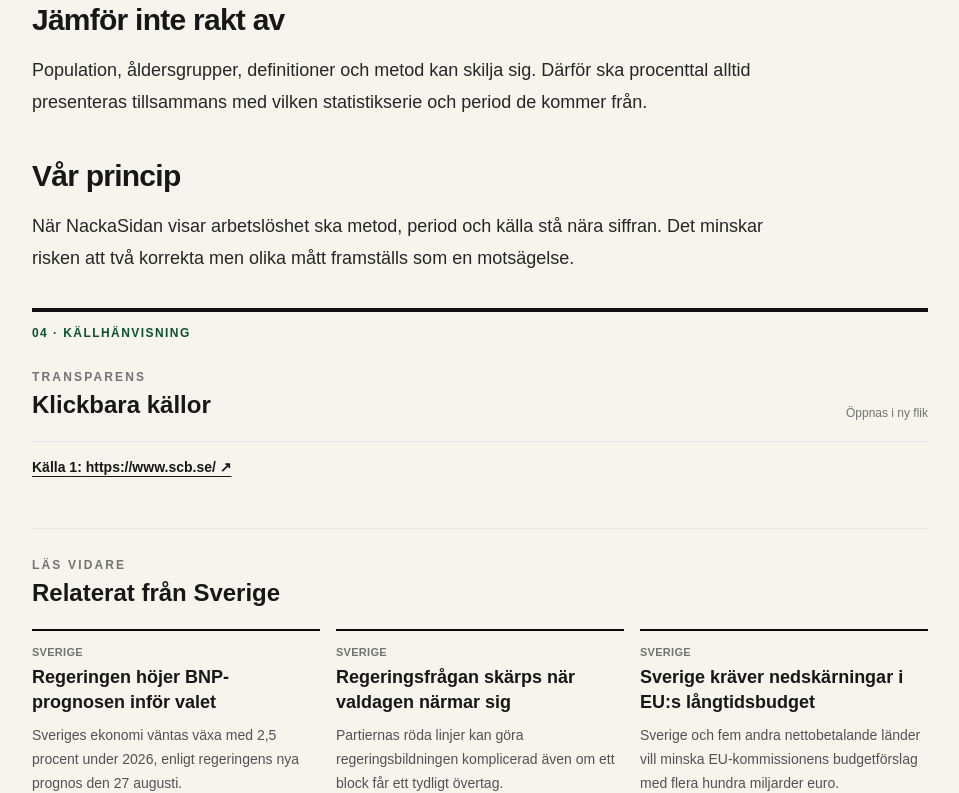
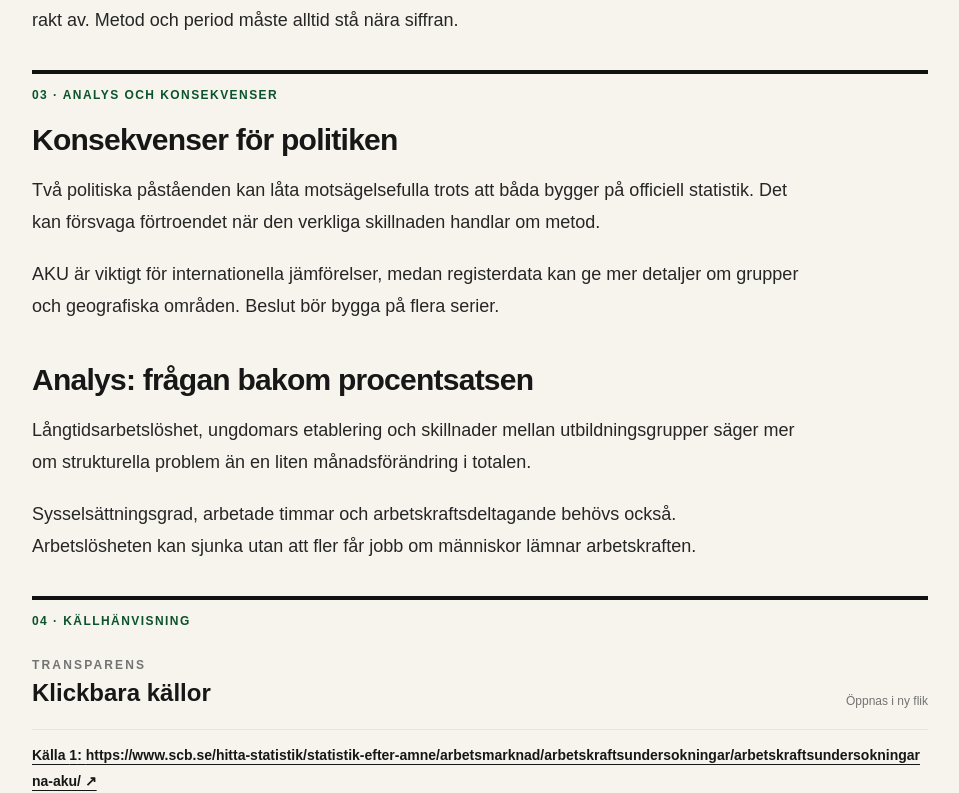
Before and after one commit to Djurgarden2019/NackaSidan-2026, a Next.js app: page /sverige/artikel/arbetsloshet-varfor-siffrorna-skiljer-sig in a window 1280 px wide. Shown: the part 1007-1800 px from the top of the page, without its empty margins (160-1119 px from the left). Built offline with nearby package versions, Linux system fonts and the light colour scheme.

Commit message:
Launch finish 564: deepen Sweden coverage

```diff
--- a/content/swedenArticles220.ts
+++ b/content/swedenArticles220.ts
@@ -1,13 +1,107 @@
-export type SwedenArticle220={slug:string;section:string;title:string;intro:string;publishedAt:string;updatedAt:string;status:'published'|'verify-before-publish';sourceUrls:string[];body:{heading?:string;paragraphs:string[]}[];tags:string[];region?:string};
-export const swedenArticles220:SwedenArticle220[]=[
-{slug:'regeringen-hojer-bnp-prognosen-2026',section:'ekonomi',title:'Regeringen höjer BNP-prognosen inför valet',intro:'Sveriges ekonomi väntas växa med 2,5 procent under 2026, enligt regeringens nya prognos den 27 augusti.',publishedAt:'2026-08-27T18:30:00+02:00',updatedAt:'2026-08-27T18:30:00+02:00',status:'published',sourceUrls:['https://www.reuters.com/world/europe/swedish-government-raises-gdp-forecast-ahead-september-election-2026-08-27/'],body:[{heading:'Starkare prognos',paragraphs:['Regeringen höjer prognosen för BNP-tillväxten 2026 från 2,3 till 2,5 procent. Prognosen för 2027 ligger kvar på 2,5 procent.']},{heading:'Valfrågan',paragraphs:['Lägre inflation och en förbättrad arbetsmarknad stärker regeringens ekonomiska berättelse, medan många hushåll fortfarande upplever pressade marginaler.']}],tags:['Ekonomi','BNP','Valet 2026'],region:'Sverige'},
-{slug:'valrorelsen-regeringsfragan-skarps',section:'politik',title:'Regeringsfrågan skärps när valdagen närmar sig',intro:'Partiernas röda linjer kan göra regeringsbildningen komplicerad även om ett block får ett tydligt övertag.',publishedAt:'2026-08-27T19:25:00+02:00',updatedAt:'2026-08-27T19:25:00+02:00',status:'published',sourceUrls:['https://www.svt.se/nyheter/inrikes/senaste-nytt-om-val-2026'],body:[{heading:'Tre veckor kvar',paragraphs:['SVT:s löpande valbevakning visar att regeringsalternativen och partiernas krav får en allt större roll inför valdagen den 13 september.']},{heading:'Fler än två block',paragraphs:['Centerpartiets och Kristdemokraternas olika hållning till Sverigedemokraterna illustrerar varför mandatfördelningen inte ensam avgör vilken regering som kan bildas.']}],tags:['Valet 2026','Regeringsbildning','Politik'],region:'Sverige'},
-{slug:'sverige-kraver-mindre-eu-budget',section:'politik',title:'Sverige kräver nedskärningar i EU:s långtidsbudget',intro:'Sverige och fem andra nettobetalande länder vill minska EU-kommissionens budgetförslag med flera hundra miljarder euro.',publishedAt:'2026-08-27T17:40:00+02:00',updatedAt:'2026-08-27T17:40:00+02:00',status:'published',sourceUrls:['https://www.reuters.com/business/six-eu-net-contributors-demand-hundreds-billions-cuts-blocs-long-term-budget-2026-08-27/'],body:[{heading:'Gemensamt krav',paragraphs:['Tyskland, Danmark, Nederländerna, Österrike, Finland och Sverige anser att EU:s föreslagna långtidsbudget på omkring två biljoner euro är för stor.']},{heading:'Prioriteringar',paragraphs:['Länderna vill prioritera försvar, konkurrenskraft, migration och europeisk suveränitet och motsätter sig ny gemensam upplåning.']}],tags:['EU','Budget','Sverige'],region:'Sverige'},
-{slug:'valet-2026-viktiga-datum',section:'politik',title:'Valet 2026: datumen du behöver ha koll på',intro:'Sverige går till val den 13 september 2026. Här är de viktigaste hållpunkterna inför riksdags-, region- och kommunvalen.',publishedAt:'2026-08-13T18:00:00+02:00',updatedAt:'2026-08-13T18:00:00+02:00',status:'published',sourceUrls:['https://www.val.se/'],body:[{heading:'Valdagen',paragraphs:['Valdagen är söndagen den 13 september 2026. Väljarna röstar samtidigt till riksdagen, regionfullmäktige och kommunfullmäktige.']},{heading:'Förtidsröstningen',paragraphs:['Förtidsröstningen i Sverige börjar den 26 augusti. Den som planerar att rösta tidigt bör kontrollera öppettider och röstningslokal hos Valmyndigheten eller kommunen.']},{heading:'Så bevakar vi valet',paragraphs:['NackaSidan samlar sakfrågor, opinionsmätningar, vallöften och faktakontroller. Fakta och analys ska hållas tydligt åtskilda och uppgifter som kan förändras ska källkontrolleras före publicering.']}],tags:['Valet 2026','Valmyndigheten','Politik'],region:'Sverige'},
-{slug:'sverige-ekonomi-laget-2026',section:'ekonomi',title:'Svensk ekonomi 2026: så läser du de viktigaste siffrorna',intro:'BNP, konsumtion, export och arbetsmarknad berättar olika delar av samma historia. Här är en guide till hur indikatorerna ska tolkas.',publishedAt:'2026-08-13T18:10:00+02:00',updatedAt:'2026-08-13T18:10:00+02:00',status:'published',sourceUrls:['https://www.scb.se/'],body:[{heading:'BNP visar helheten',paragraphs:['BNP används för att beskriva den samlade ekonomiska aktiviteten. Kvartalsförändringar kan vara ryckiga, vilket gör att utvecklingen också bör jämföras med motsvarande period året före.']},{heading:'Hushållen och exporten',paragraphs:['Hushållens konsumtion säger något om efterfrågan i Sverige medan exporten visar hur svenska företag påverkas av omvärlden. Tillsammans ger indikatorerna en bredare bild än ett enskilt BNP-tal.']},{heading:'Källan först',paragraphs:['Ekonomiska nyckeltal på NackaSidan ska dateras och länkas till primärkällan. När SCB reviderar statistik ska även artikelns uppdateringstid ändras.']}],tags:['Ekonomi','SCB','BNP'],region:'Sverige'},
-{slug:'arbetsloshet-varfor-siffrorna-skiljer-sig',section:'samhalle',title:'Arbetslösheten: därför kan två officiella siffror skilja sig',intro:'AKU och BAS mäter arbetsmarknaden på olika sätt. Skillnaden är viktig när arbetslöshetstal jämförs.',publishedAt:'2026-08-13T18:20:00+02:00',updatedAt:'2026-08-13T18:20:00+02:00',status:'published',sourceUrls:['https://www.scb.se/'],body:[{heading:'Olika statistiksystem',paragraphs:['SCB publicerar flera arbetsmarknadsmått. Arbetskraftsundersökningarna, AKU, bygger på en urvalsundersökning medan Befolkningens arbetsmarknadsstatus, BAS, huvudsakligen bygger på administrativa uppgifter.']},{heading:'Jämför inte rakt av',paragraphs:['Population, åldersgrupper, definitioner och metod kan skilja sig. Därför ska procenttal alltid presenteras tillsammans med vilken statistikserie och period de kommer från.']},{heading:'Vår princip',paragraphs:['När NackaSidan visar arbetslöshet ska metod, period och källa stå nära siffran. Det minskar risken att två korrekta men olika mått framställs som en motsägelse.']}],tags:['Arbetsmarknad','SCB','AKU','BAS'],region:'Sverige'},
-{slug:'goteborg-regionbevakning',section:'regioner',title:'Göteborg och Västsverige får en tydligare plats i Sverige-bevakningen',intro:'Näringsliv, bostäder, infrastruktur och välfärd blir fyra fasta spår i bevakningen av Göteborg och Västsverige.',publishedAt:'2026-08-13T19:20:00+02:00',updatedAt:'2026-08-13T19:20:00+02:00',status:'published',sourceUrls:['https://www.scb.se/'],body:[{heading:'Mer än en lokal nyhetslista',paragraphs:['Regional journalistik blir mer användbar när lokala händelser sätts i ett nationellt sammanhang. Därför kopplas Göteborgs utveckling till statistik om jobb, företagande, bostäder och befolkning.']},{heading:'Jämförbara data',paragraphs:['SCB används som grundkälla när regionala indikatorer jämförs. Geografisk nivå och period ska alltid anges så att läns- och kommunuppgifter inte blandas ihop.']}],tags:['Göteborg','Västsverige','Regioner'],region:'Göteborg & Västsverige'},
-{slug:'malmo-oresund-regionbevakning',section:'regioner',title:'Malmö och Öresund: regionen som kräver bevakning över kommungränserna',intro:'Arbetsmarknad, bostäder, transporter och företagande formar en region där utvecklingen ofta går tvärs över administrativa gränser.',publishedAt:'2026-08-13T19:25:00+02:00',updatedAt:'2026-08-13T19:25:00+02:00',status:'published',sourceUrls:['https://www.scb.se/'],body:[{heading:'Regionalt perspektiv',paragraphs:['Malmö och sydvästra Skåne påverkas av både svenska och gränsregionala flöden. Bevakningen ska därför skilja mellan kommunala fakta och bredare regionala analyser.']},{heading:'Fyra fasta områden',paragraphs:['Jobb, bostäder, transporter och näringsliv blir återkommande områden. Statistik ska dateras och knytas till rätt geografisk nivå.']}],tags:['Malmö','Öresund','Skåne'],region:'Malmö & Öresund'},
-{slug:'norrland-regionbevakning',section:'regioner',title:'Norra Sverige: investeringar, kompetens och samhällsservice i samma bevakning',intro:'Umeå, Västerbotten, Luleå och Norrbotten får en sammanhållen bevakning där tillväxt vägs mot kompetensförsörjning och offentlig service.',publishedAt:'2026-08-13T19:30:00+02:00',updatedAt:'2026-08-13T19:30:00+02:00',status:'published',sourceUrls:['https://www.scb.se/'],body:[{heading:'Snabb förändring kräver flera mått',paragraphs:['Stora investeringar säger inte ensamma hur en region utvecklas. Befolkning, sysselsättning, bostäder och kommunal service behöver följas parallellt.']},{heading:'Umeå och Luleå som nav',paragraphs:['Bevakningen använder Umeå och Luleå som regionala nav men ska också fånga utvecklingen i övriga Västerbotten och Norrbotten.']}],tags:['Norrland','Umeå','Luleå','Regional ekonomi'],region:'Norra Sverige'}
+export type SwedenArticle220 = { slug:string; section:string; title:string; intro:string; publishedAt:string; updatedAt:string; status:'published'|'verify-before-publish'; sourceUrls:string[]; body:{heading?:string;paragraphs:string[]}[]; tags:string[]; region?:string };
+
+const updatedAt = '2026-08-28T15:20:00+02:00';
+
+export const swedenArticles220: SwedenArticle220[] = [
+  {
+    slug:'regeringen-hojer-bnp-prognosen-2026', section:'ekonomi', title:'Regeringen höjer BNP-prognosen inför valet',
+    intro:'Sveriges ekonomi väntas växa med 2,5 procent under 2026, enligt regeringens nya prognos. Uppjusteringen är liten men politiskt betydelsefull inför valet.',
+    publishedAt:'2026-08-27T18:30:00+02:00', updatedAt, status:'published', region:'Sverige',
+    sourceUrls:['https://www.reuters.com/world/europe/swedish-government-raises-gdp-forecast-ahead-september-election-2026-08-27/','https://www.scb.se/hitta-statistik/temaomraden/sveriges-ekonomi/'],
+    body:[
+      {heading:'Prognosen skrivs upp',paragraphs:['Regeringen höjer prognosen för BNP-tillväxten 2026 från 2,3 till 2,5 procent. Prognosen för 2027 ligger kvar på 2,5 procent. Förändringen signalerar en något starkare återhämtning, men nya uppgifter om konsumtion, export eller arbetsmarknad kan snabbt ändra bilden.','En prognos är inte ett bokslut. Den bygger på antaganden om räntor, inflation, internationell efterfrågan och hushållens konsumtion. Uppjusteringen bör därför läsas tillsammans med kommande statistik från SCB.']},
+      {heading:'Konsekvenser för hushåll och företag',paragraphs:['Om tillväxten blir starkare kan efterfrågan, skatteunderlag och investeringar förbättras. Effekten kommer dock med fördröjning och fördelas ojämnt mellan branscher och delar av landet.','För hushållen är reallöner, boräntor och risken att förlora jobbet mer påtagliga än BNP-talet. En växande ekonomi kan därför samexistera med fortsatt pressade marginaler.']},
+      {heading:'Analys: ett ekonomiskt budskap i valrörelsen',paragraphs:['Uppjusteringen stärker regeringens berättelse om att ekonomin är på väg ur en svag period. Oppositionen kan samtidigt peka på osäkerheten och på att hushållens upplevelse ofta släpar efter de nationella indikatorerna.','Svensk ekonomi är starkt beroende av omvärlden. Export, energipriser och europeisk efterfrågan kan väga tyngre än inhemska reformer under enskilda kvartal. Prognosen är viktig, men inte ett facit.']}
+    ], tags:['Ekonomi','BNP','Valet 2026']
+  },
+  {
+    slug:'valrorelsen-regeringsfragan-skarps', section:'politik', title:'Regeringsfrågan skärps när valdagen närmar sig',
+    intro:'Partiernas röda linjer kan göra regeringsbildningen komplicerad även om ett block får ett tydligt övertag. Frågan är vem som faktiskt kan samla stöd i riksdagen.',
+    publishedAt:'2026-08-27T19:25:00+02:00', updatedAt, status:'published', region:'Sverige',
+    sourceUrls:['https://www.svt.se/nyheter/inrikes/senaste-nytt-om-val-2026','https://www.val.se/'],
+    body:[
+      {heading:'Regeringsalternativen hamnar i centrum',paragraphs:['Med kort tid kvar till valdagen får partiernas besked om samarbeten och ministerposter större betydelse. Väljarna tar inte bara ställning till sakfrågor utan också till vilka partier som kan tolerera eller aktivt stödja en regering.','En statsminister kan tillträda så länge inte en majoritet av riksdagen röstar emot. Förhandlingarna efter valet kan därför bli avgörande även om styrkeförhållandet ser tydligt ut på valnatten.']},
+      {heading:'Konsekvenser för partierna',paragraphs:['Små partier kan få stort inflytande om mandatfördelningen blir jämn. Samtidigt kan hårda ultimatum före valet minska handlingsutrymmet efteråt.','För väljarna ökar behovet av att skilja mellan partiernas önskade regering och de kompromisser som kan bli nödvändiga för att få igenom en budget.']},
+      {heading:'Analys: mandat är bara början',paragraphs:['Relationerna inom blocken kan bli lika avgörande som avståndet mellan dem, särskilt i frågor om migration, klimat, skatter och Sverigedemokraternas inflytande.','Ett utdraget regeringsskifte är inte i sig ett demokratiskt misslyckande. Den verkliga prövningen blir om en ny regering kan hålla ihop när svåra prioriteringar ska omsättas i beslut.']}
+    ], tags:['Valet 2026','Regeringsbildning','Politik']
+  },
+  {
+    slug:'sverige-kraver-mindre-eu-budget', section:'politik', title:'Sverige kräver nedskärningar i EU:s långtidsbudget',
+    intro:'Sverige och fem andra nettobetalande länder vill minska EU-kommissionens budgetförslag. Konflikten gäller både budgetens storlek och unionens prioriteringar.',
+    publishedAt:'2026-08-27T17:40:00+02:00', updatedAt, status:'published', region:'Sverige',
+    sourceUrls:['https://www.reuters.com/business/six-eu-net-contributors-demand-hundreds-billions-cuts-blocs-long-term-budget-2026-08-27/','https://commission.europa.eu/strategy-and-policy/eu-budget/long-term-eu-budget_en'],
+    body:[
+      {heading:'Sex länder pressar kommissionen',paragraphs:['Tyskland, Danmark, Nederländerna, Österrike, Finland och Sverige anser att EU-kommissionens föreslagna långtidsbudget på omkring två biljoner euro är för stor.','Länderna vill prioritera försvar, konkurrenskraft, migration och europeisk suveränitet. De motsätter sig också ny gemensam upplåning.']},
+      {heading:'Konsekvenser för Sverige',paragraphs:['En mindre budget kan hålla nere den svenska EU-avgiften men samtidigt minska stöd till jordbruk, regional utveckling och forskning. Frågan gäller därför både vad Sverige betalar och vad svenska aktörer får tillbaka.','Om försvar och konkurrenskraft prioriteras måste andra områden få mindre. Regeringen behöver visa vilka besparingar den vill göra och vilka svenska intressen den vill skydda.']},
+      {heading:'Analys: sparlinjen möter nya krav',paragraphs:['Sveriges restriktiva budgetlinje utmanas av att EU samtidigt förväntas göra mer inom säkerhet, energi och industri. Utan nya resurser uppstår ett glapp mellan ambition och kapacitet.','Sveriges position blir starkare om regeringen presenterar konkreta omprioriteringar, inte bara ett lägre slutbelopp. Förhandlingen handlar ytterst om vilken roll EU ska ha.']}
+    ], tags:['EU','Budget','Sverige']
+  },
+  {
+    slug:'valet-2026-viktiga-datum', section:'politik', title:'Valet 2026: datumen du behöver ha koll på',
+    intro:'Sverige går till val den 13 september 2026. Här är hållpunkterna, vad väljaren behöver göra och varför förtidsröstningen förändrar valrörelsen.',
+    publishedAt:'2026-08-13T18:00:00+02:00', updatedAt, status:'published', region:'Sverige',
+    sourceUrls:['https://www.val.se/','https://www.val.se/servicelankar/other-languages/english-engelska.html'],
+    body:[
+      {heading:'Valdagen och förtidsröstningen',paragraphs:['Valdagen är söndagen den 13 september. Väljarna röstar samtidigt till riksdagen, regionfullmäktige och kommunfullmäktige. De tre valen gäller olika politiska nivåer.','Förtidsröstningen började den 26 augusti. Den som röstar tidigt bör kontrollera lokal och öppettider hos Valmyndigheten eller kommunen och ta med röstkort och identitetshandling.']},
+      {heading:'Konsekvenser för valrörelsen',paragraphs:['Många väljare fattar sitt beslut innan partiernas sista debatter är genomförda. Sena utspel kan därför få mindre räckvidd, även om dramatiska händelser fortfarande kan påverka osäkra väljare.','Kommuner och myndigheter behöver samtidigt säkerställa tillgängliga lokaler, korrekt information och en robust rösträkning. Förtroendet för processen är lika viktigt som valdeltagandet.']},
+      {heading:'Analys: tre val formar vardagen',paragraphs:['Riksdagsvalet får mest uppmärksamhet, men region- och kommunvalen påverkar vård, kollektivtrafik, skola, äldreomsorg och samhällsplanering.','En seriös valbevakning måste granska både regeringsalternativ och lokala konsekvenser. Fakta, partiernas löften och redaktionell analys ska hållas tydligt åtskilda.']}
+    ], tags:['Valet 2026','Valmyndigheten','Politik']
+  },
+  {
+    slug:'sverige-ekonomi-laget-2026', section:'ekonomi', title:'Svensk ekonomi 2026: så läser du de viktigaste siffrorna',
+    intro:'BNP, konsumtion, export och arbetsmarknad berättar olika delar av samma historia. Ingen ensam indikator räcker för att avgöra hur Sverige mår.',
+    publishedAt:'2026-08-13T18:10:00+02:00', updatedAt, status:'published', region:'Sverige',
+    sourceUrls:['https://www.scb.se/hitta-statistik/temaomraden/sveriges-ekonomi/','https://www.riksbank.se/sv/penningpolitik/'],
+    body:[
+      {heading:'Fyra mått ger helhetsbilden',paragraphs:['BNP beskriver den samlade ekonomiska aktiviteten. Kvartalsförändringar kan vara ryckiga och revideras, så de bör jämföras både över kvartal och år.','Konsumtionen visar inhemsk efterfrågan, exporten omvärldens betydelse och arbetsmarknaden hur utvecklingen når människor. Inflation och räntor avgör hur inkomster och skulder känns i vardagen.']},
+      {heading:'Konsekvenser för hushåll och välfärd',paragraphs:['En exportdriven återhämtning kan gynna industrin utan att omedelbart lyfta handeln. Om arbetslösheten förblir hög kan kommuners och regioners skatteintäkter utvecklas svagt trots positiv BNP-tillväxt.','För hushåll spelar räntor, boendekostnader och löneutveckling störst roll. Olika grupper kan därför uppleva samma konjunktur på helt olika sätt.']},
+      {heading:'Analys: kvaliteten på tillväxten avgör',paragraphs:['En återhämtning med högre produktivitet, investeringar och fler arbetade timmar är starkare än en tillfällig konsumtionsökning. Det viktiga är både hur snabbt och hur brett ekonomin växer.','En robust vändning kräver en kombination av stabilare inflation, stigande sysselsättning och ökade investeringar. Ett ensamt BNP-tal räcker inte.']}
+    ], tags:['Ekonomi','SCB','BNP']
+  },
+  {
+    slug:'arbetsloshet-varfor-siffrorna-skiljer-sig', section:'samhälle', title:'Arbetslösheten: därför kan två officiella siffror skilja sig',
+    intro:'AKU och BAS mäter arbetsmarknaden på olika sätt. Skillnaderna behöver inte vara fel, men de kan förändra den politiska berättelsen om jobben.',
+    publishedAt:'2026-08-13T18:20:00+02:00', updatedAt, status:'published', region:'Sverige',
+    sourceUrls:['https://www.scb.se/hitta-statistik/statistik-efter-amne/arbetsmarknad/arbetskraftsundersokningar/arbetskraftsundersokningarna-aku/','https://www.scb.se/hitta-statistik/statistik-efter-amne/arbetsmarknad/sysselsattning-forvarvsarbete-och-arbetstider/befolkningens-arbetsmarknadsstatus/'],
+    body:[
+      {heading:'Två system mäter olika saker',paragraphs:['AKU bygger på en urvalsundersökning och följer internationella definitioner. BAS bygger huvudsakligen på administrativa uppgifter. Systemen har olika styrkor, populationer och publiceringstakt.','Skillnader i åldersgrupper, referensperioder och definitioner gör att procenttal inte kan jämföras rakt av. Metod och period måste alltid stå nära siffran.']},
+      {heading:'Konsekvenser för politiken',paragraphs:['Två politiska påståenden kan låta motsägelsefulla trots att båda bygger på officiell statistik. Det kan försvaga förtroendet när den verkliga skillnaden handlar om metod.','AKU är viktigt för internationella jämförelser, medan registerdata kan ge mer detaljer om grupper och geografiska områden. Beslut bör bygga på flera serier.']},
+      {heading:'Analys: frågan bakom procentsatsen',paragraphs:['Långtidsarbetslöshet, ungdomars etablering och skillnader mellan utbildningsgrupper säger mer om strukturella problem än en liten månadsförändring i totalen.','Sysselsättningsgrad, arbetade timmar och arbetskraftsdeltagande behövs också. Arbetslösheten kan sjunka utan att fler får jobb om människor lämnar arbetskraften.']}
+    ], tags:['Arbetsmarknad','SCB','AKU','BAS']
+  },
+  {
+    slug:'goteborg-regionbevakning', section:'regioner', title:'Göteborg och Västsverige: industrins omställning möter kompetensjakt',
+    intro:'Näringsliv, bostäder, infrastruktur och välfärd hänger ihop. Göteborgsregionens utveckling får konsekvenser långt utanför kommungränsen.',
+    publishedAt:'2026-08-13T19:20:00+02:00', updatedAt, status:'published', region:'Göteborg och Västsverige',
+    sourceUrls:['https://www.scb.se/hitta-statistik/statistik-efter-amne/','https://www.vgregion.se/regional-utveckling/statistik-och-analys/'],
+    body:[
+      {heading:'Fyra frågor formar Västsverige',paragraphs:['Göteborg och Västsverige präglas av exportindustri, logistik, stora pendlingsflöden och en växande tjänstesektor. Jobb, företagande, bostäder och befolkning måste följas tillsammans.','Kommungränser beskriver inte hela arbetsmarknaden. Beslut om hamn, järnväg, vägar och bostäder påverkar ett betydligt större område.']},
+      {heading:'Konsekvenser för invånare och kommuner',paragraphs:['Nya jobb ökar efterfrågan på bostäder, skolor, vård och kollektivtrafik. Om byggande och infrastruktur släpar efter kan kompetensbrist och längre restider bromsa tillväxten.','Industrins omställning kan skapa kvalificerade jobb men också snabba teknikskiften. Utbildningssystemet behöver svara mot både ingenjörsyrken och yrkesutbildad arbetskraft.']},
+      {heading:'Analys: styrkan är också en sårbarhet',paragraphs:['Exportinriktningen ger produktivitet och investeringar men gör regionen känslig för handelskonflikter och svag global efterfrågan.','Regional konkurrenskraft kräver samordning. Bostäder, kompetens, elförsörjning och transporter måste utvecklas i takt med företagens investeringar.']}
+    ], tags:['Göteborg','Västsverige','Regioner']
+  },
+  {
+    slug:'malmo-oresund-regionbevakning', section:'regioner', title:'Malmö och Öresund: arbetsmarknaden växer över gränserna',
+    intro:'Jobb, bostäder, transporter och företagande formar en region där vardagen ofta går tvärs över kommun- och nationsgränser.',
+    publishedAt:'2026-08-13T19:25:00+02:00', updatedAt, status:'published', region:'Malmö och Öresund',
+    sourceUrls:['https://www.scb.se/hitta-statistik/statistik-efter-amne/','https://www.oresundsinstituttet.org/fakta/'],
+    body:[
+      {heading:'En region med flera nivåer',paragraphs:['Malmö och sydvästra Skåne påverkas av både svenska och danska arbetsmarknader. Pendling och företagsetableringar gör att utvecklingen inte kan förstås genom Malmö kommuns statistik ensam.','Kommun, län och Öresundsregion beskriver olika saker. Tydliga geografiska nivåer, källor och perioder är avgörande vid jämförelser.']},
+      {heading:'Konsekvenser för jobb och bostäder',paragraphs:['En större arbetsmarknad ger företag fler rekryteringsmöjligheter och invånare fler jobb. Men pendlingen påverkas av valuta, skatteregler, biljettpriser och trafikstörningar.','Ökad attraktivitet pressar bostäder och kollektivtrafik. Om kapaciteten inte följer med riskerar tillväxten att förstärka skillnader mellan områden.']},
+      {heading:'Analys: integration kräver mer än en bro',paragraphs:['Verklig integration avgörs av hur enkelt människor kan arbeta, studera och driva företag över gränsen. Förutsägbara regler är lika viktiga som fysisk infrastruktur.','Regionens framgång bör mätas i fler jobb och högre produktivitet, men också i hur brett möjligheterna fördelas mellan stadsdelar och kommuner.']}
+    ], tags:['Malmö','Öresund','Skåne']
+  },
+  {
+    slug:'norrland-regionbevakning', section:'regioner', title:'Norra Sverige: miljardinvesteringar prövar hela samhällsbygget',
+    intro:'Industriinvesteringar måste vägas mot kompetensförsörjning, bostäder och offentlig service. Omställningen berör betydligt mer än fabrikerna.',
+    publishedAt:'2026-08-13T19:30:00+02:00', updatedAt, status:'published', region:'Norra Sverige',
+    sourceUrls:['https://www.scb.se/hitta-statistik/statistik-efter-amne/','https://www.tillvaxtverket.se/tillvaxtverket/statistikochanalys.1882.html'],
+    body:[
+      {heading:'Investeringarna förändrar samhället',paragraphs:['Stora industri- och energiprojekt kan skapa jobb och leverantörskedjor. Men investeringsbelopp säger inte ensamma hur en region utvecklas. Befolkning, sysselsättning, bostäder och service måste följas parallellt.','Umeå och Luleå är regionala nav, men omställningen omfattar ett större område. Avstånd, elnät, järnväg och arbetskraft påverkar genomförandet.']},
+      {heading:'Konsekvenser för kommuner och jobb',paragraphs:['Snabb inflyttning kan stärka skattebasen men kräver bostäder, skolor och service innan alla intäkter har kommit. Kostnaderna uppstår tidigt medan vinsterna är osäkra.','Kompetensbrist kan skapa konkurrens om personal mellan industrin, byggsektorn och välfärden. Utbildning, inflyttning och matchning blir avgörande.']},
+      {heading:'Analys: trovärdigheten avgörs lokalt',paragraphs:['Om projekten lyckas kan norra Sverige få en starkare ekonomi. Vid förseningar riskerar kommuner att stå med kostnader och planer byggda på alltför optimistiska antaganden.','Sverige behöver förena industri-, bostads-, energi-, transport- och utbildningspolitik. Hanteras systemen var för sig uppstår flaskhalsar; samordnas de kan omställningen bli varaktig.']}
+    ], tags:['Norrland','Umeå','Luleå','Regional ekonomi']
+  }
 ];
-export const swedenArticleRules220={maxOrdinaryNewsAgeDays:10,requireSource:true,requirePublishedAt:true,principles:['Publicerade nyhetsartiklar ska bygga på verifierbara källor.','Analys ska tydligt skiljas från verifierbara fakta.','Gamla artiklar får inte få nytt publiceringsdatum bara för att se färska ut.','Väsentliga uppdateringar ska ändra updatedAt och beskrivas öppet.']};
+
+export const swedenArticleRules220 = {maxOrdinaryNewsAgeDays:10,requireSource:true,requirePublishedAt:true,principles:['Publicerade nyhetsartiklar ska bygga på verifierbara källor.','Analys ska tydligt skiljas från verifierbara fakta.','Gamla artiklar får inte få nytt publiceringsdatum bara för att se färska ut.','Väsentliga uppdateringar ska ändra updatedAt och beskrivas öppet.']};
```
